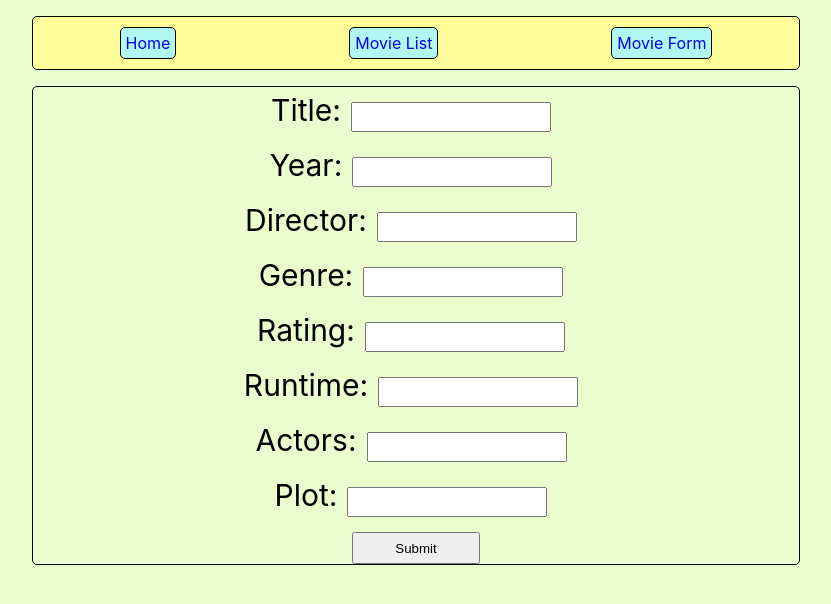
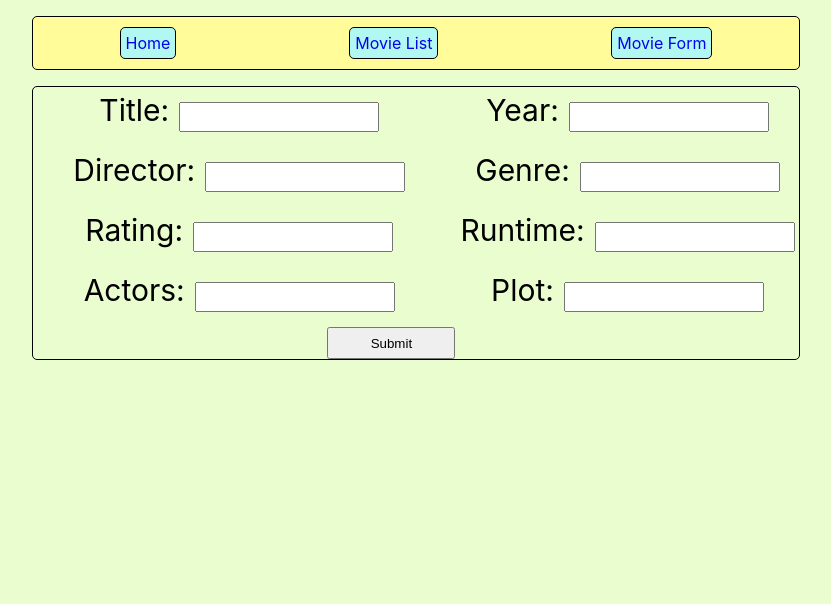
Before and after one commit to victorsworld/movie-react-router, a React (Create React App) app: page /movies-form in a window 1280 px wide. Shown: the top 604 px of the page, without its empty margins (224-1055 px from the left). Built offline with nearby package versions, Linux system fonts and the light colour scheme.

Commit message:
Taking a break from styling

```diff
--- a/src/Components/Components.css
+++ b/src/Components/Components.css
@@ -41,3 +41,11 @@
 .Homepage{
   border: solid black 1px;
 }
+.Homepagediv2 {
+  display: grid;
+  grid-template-columns: repeat(2, 1fr);
+  grid-template-rows: repeat(4, 1fr);
+  grid-column-gap: 2px;
+  grid-row-gap: 2px;
+  border: solid black 1px;
+}
--- a/src/Components/CreateMovie.css
+++ b/src/Components/CreateMovie.css
@@ -3,7 +3,7 @@ body{
 }
 
 
-parent {
+.parent {
     display: grid;
     grid-template-columns: repeat(2, 1fr);
     grid-template-rows: repeat(4, 1fr);
@@ -37,6 +37,5 @@ parent {
   button{
     width: 10vw;
     height: 4vh;
-    margin-left: 5vw;
-    margin-right: 5vw;
+    margin-left: 23vw;
   }
--- a/src/Components/Home.js
+++ b/src/Components/Home.js
@@ -8,16 +8,14 @@ const Home = () => {
 
   return (
     <div class="Homepage">
+    <h1>Home</h1>
       <div class="Homepagediv2" >
-        <h1>Home</h1>
-        <div>
           {movieData.map((movie) => {
-            return movie.image;
+            return <div class="movie-image">
+              <img src={movie.image}
+              alt='not entered yet'/>
+              </div>;
           })}
-          {/* {movieData.map((movie) => {
-            return <MoviesList movieData={movieData} setMovieData={setMovieData} key={movie.id} movie={movie}/>
-        })} */}
-        </div>
       </div>
     </div>
   );
```
